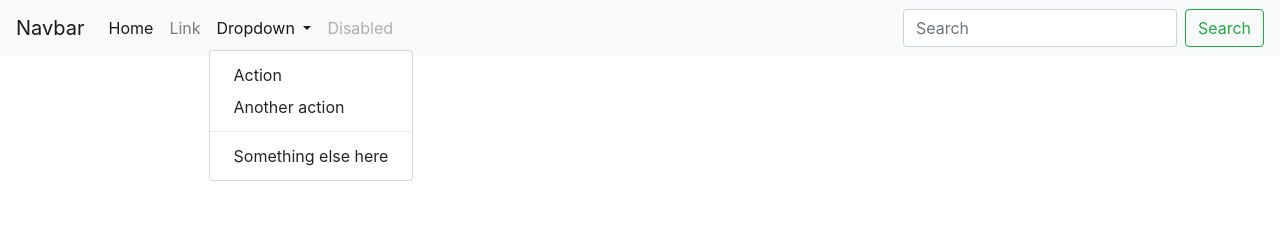
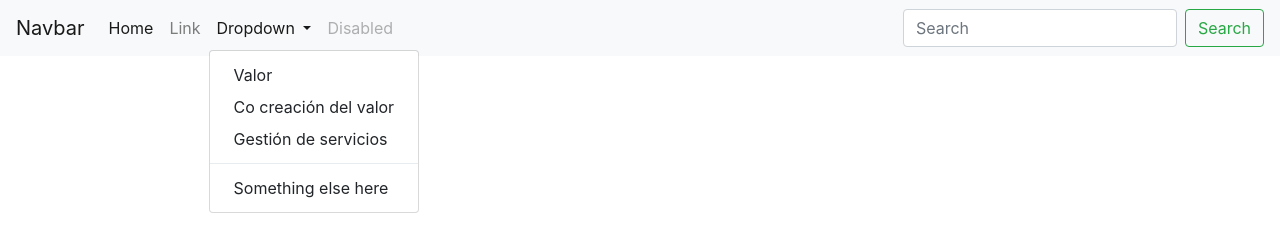
Before and after one commit to RichiLM/TIProyecto, a plain HTML site: page src/index.html in a window 1280 px wide. Both pictures are taken after a click on the button "Dropdown". Drawn offline with nearby package versions, Linux system fonts and the light colour scheme.

Commit message:
Direcciones nav y foto

```diff
--- a/src/index.html
+++ b/src/index.html
@@ -22,7 +22,7 @@
         <div class="collapse navbar-collapse" id="navbarSupportedContent">
             <ul class="navbar-nav mr-auto">
                 <li class="nav-item active">
-                    <a class="nav-link" href="#">Home <span class="sr-only">(current)</span></a>
+                    <a class="nav-link" href="index.html">Home <span class="sr-only">(current)</span></a>
                 </li>
                 <li class="nav-item">
                     <a class="nav-link" href="#">Link</a>
@@ -33,8 +33,9 @@
                         Dropdown
                     </a>
                     <div class="dropdown-menu">
-                        <a class="dropdown-item" href="#">Action</a>
-                        <a class="dropdown-item" href="#">Another action</a>
+                        <a class="dropdown-item" href="valor.html">Valor</a>
+                        <a class="dropdown-item" href="cocreacion.html">Co creación del valor</a>
+                        <a class="dropdown-item" href="gestion.html">Gestión de servicios</a>
                         <div class="dropdown-divider"></div>
                         <a class="dropdown-item" href="#">Something else here</a>
                     </div>
@@ -49,6 +50,8 @@
             </form>
         </div>
     </nav>
+
+
     <script src="https://cdn.jsdelivr.net/npm/jquery@3.5.1/dist/jquery.slim.min.js"
         integrity="sha384-DfXdz2htPH0lsSSs5nCTpuj/zy4C+OGpamoFVy38MVBnE+IbbVYUew+OrCXaRkfj"
         crossorigin="anonymous"></script>
```
Also changed, not shown: img/BR.png (added).
